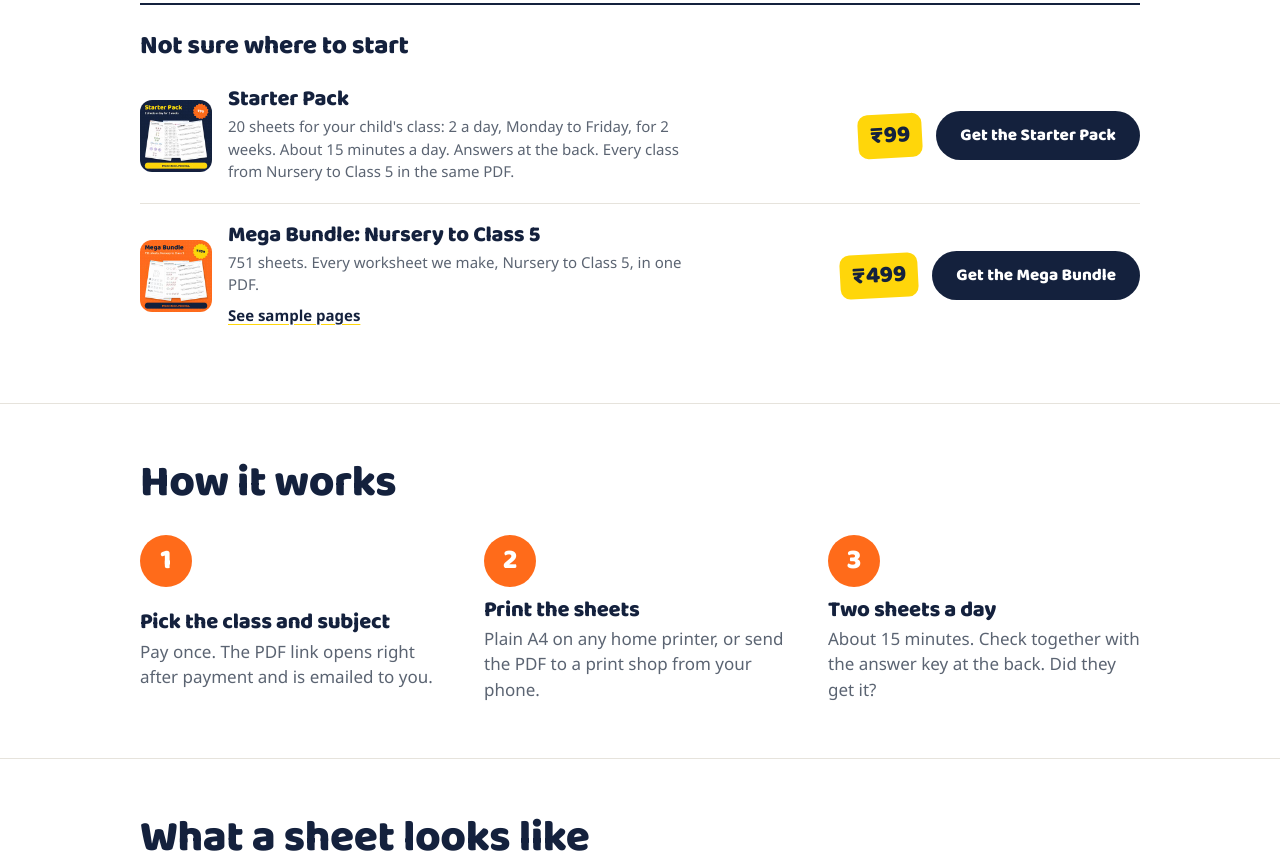
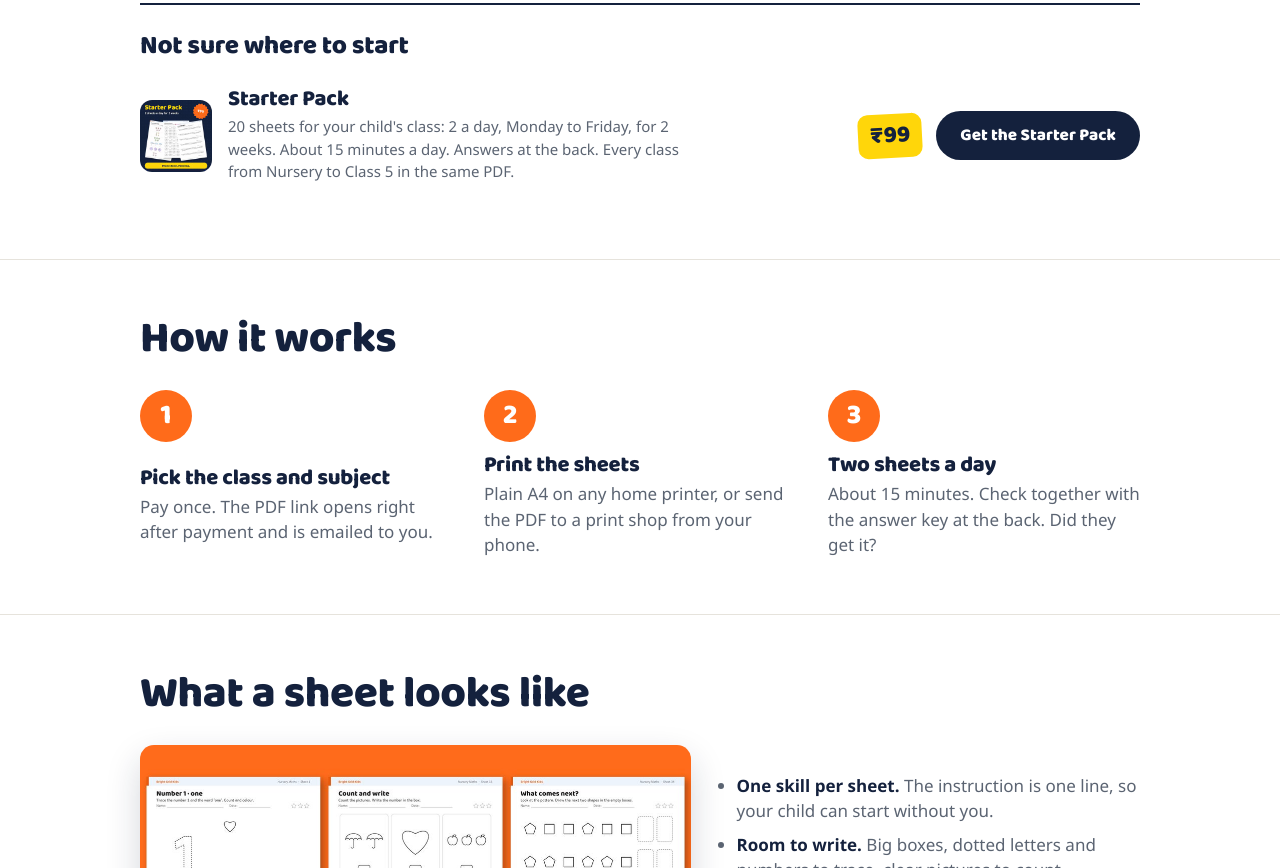
Before and after one commit to shreyanworkemail-hub/brightgrid-site, a plain HTML site: page index.html in a window 1280 px wide. Shown: the part 2039-2907 px from the top of the page. Drawn offline with Linux system fonts and the light colour scheme; a web font is replaced by a local one.

Commit message:
Remove Mega Bundle from landing page
Co-Authored-By: Claude Fable 5.1 <noreply@anthropic.com>
Claude-Session: https://claude.ai/code/session_01Hu1cdHuwuPzAZbcGBUW9uW

```diff
--- a/index.html
+++ b/index.html
@@ -367,15 +367,6 @@ dialog img{width:100%}
   </div>
   <div class="row-buy"><span class="price">₹99</span><a class="btn btn-navy" href="https://superprofile.bio/vp/6ae89f9880927d00071bcaf4">Get the Starter Pack</a></div>
 </li>
-      <li class="row">
-  <img class="thumb" src="img/t-mega.jpg" alt="" width="72" height="72" loading="lazy">
-  <div class="row-body">
-    <h4>Mega Bundle: Nursery to Class 5</h4>
-    <p>751 sheets. Every worksheet we make, Nursery to Class 5, in one PDF.</p>
-    <button class="peek" type="button" data-img="img/in-mega.jpg" data-title="Mega Bundle: Nursery to Class 5">See sample pages</button>
-  </div>
-  <div class="row-buy"><span class="price">₹499</span><a class="btn btn-navy" href="https://superprofile.bio/vp/6adf33c8d7effa0007d6716a">Get the Mega Bundle</a></div>
-</li>
     </ul>
   </div>
 </div></section>
```
Also changed, not shown: img/in-mega.jpg (deleted), img/t-mega.jpg (deleted).
